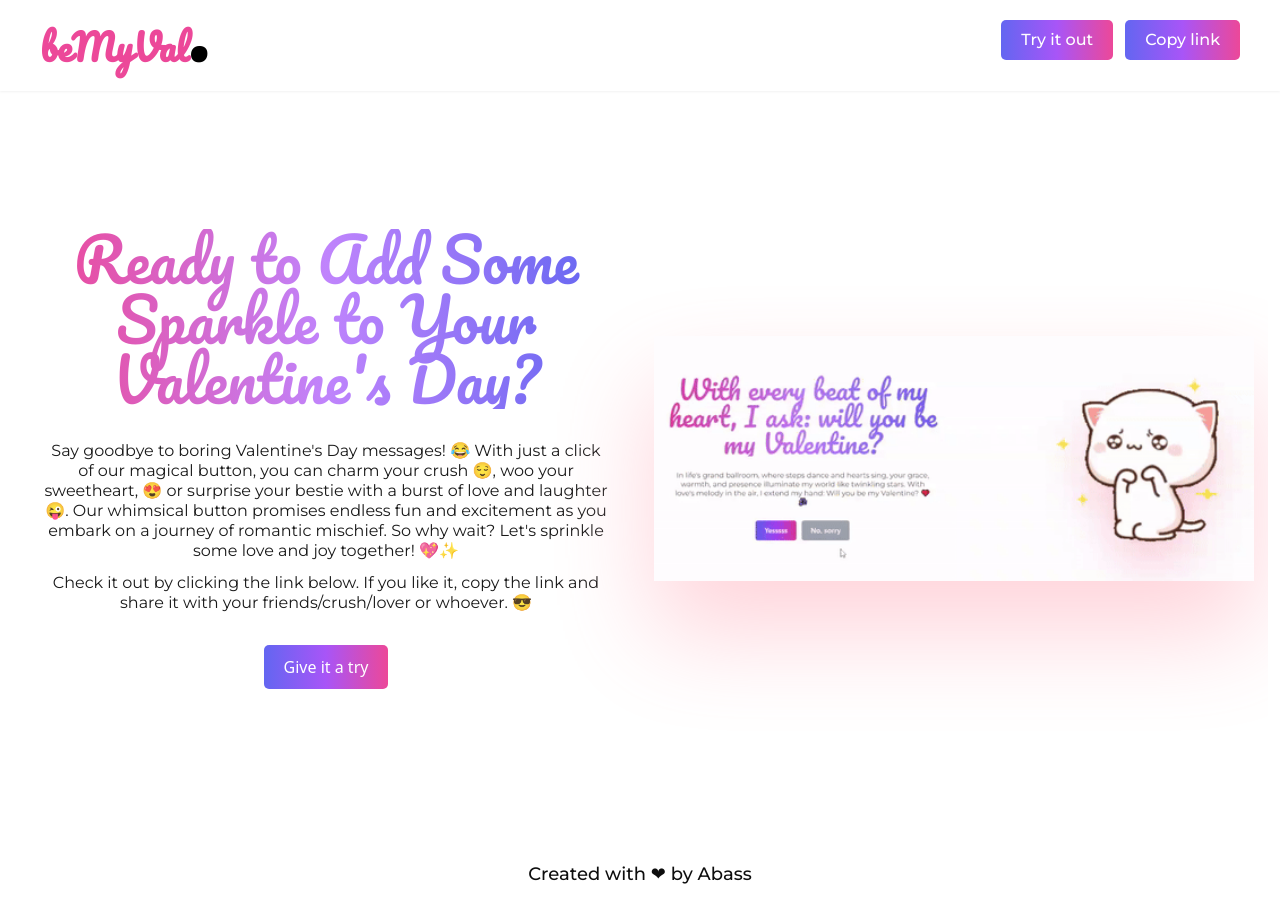
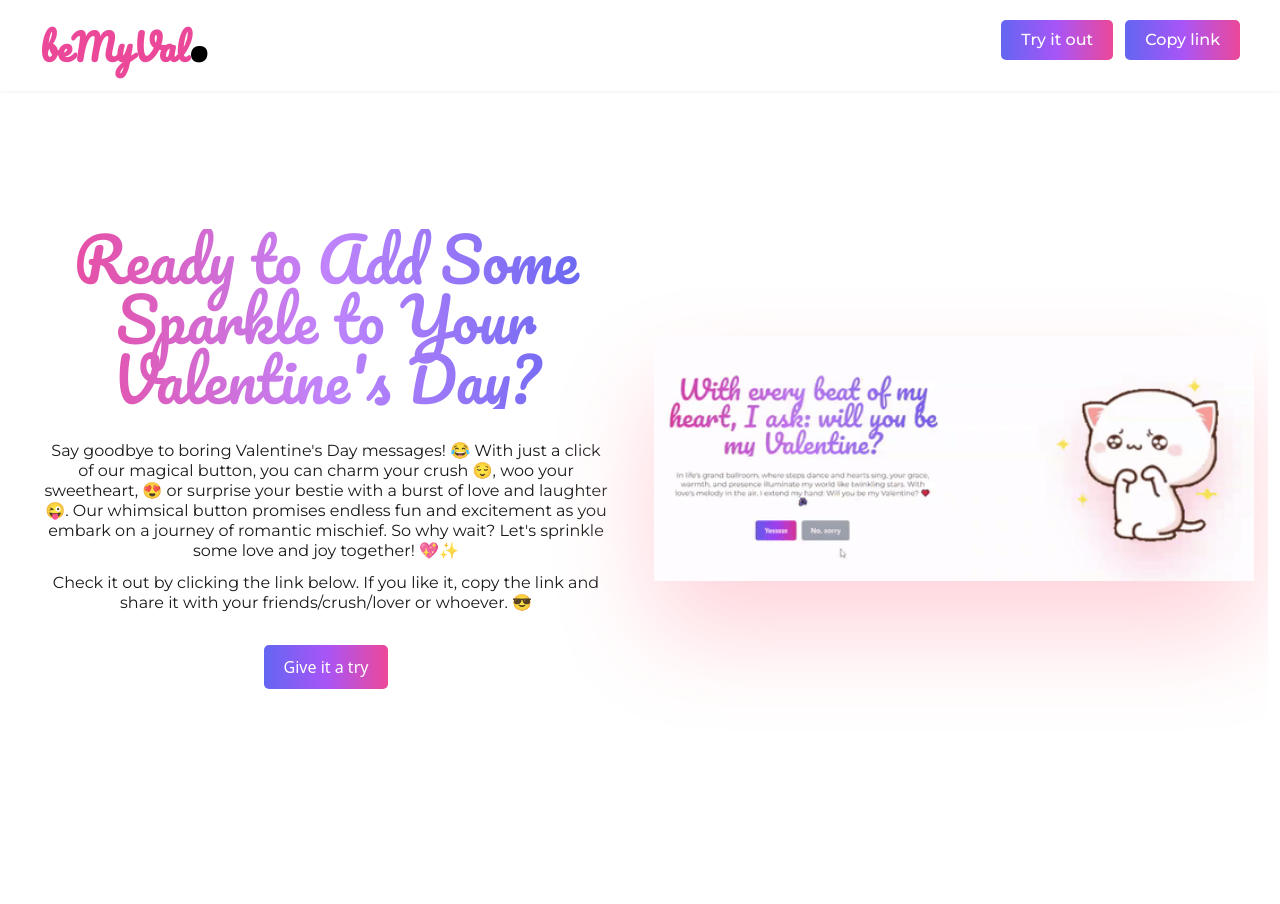
Before and after one commit to AbassKoyang/Val, a React (Vite) app: page / in a window 1280 px wide. After the commit the page ends 844 px from the top, so only its background shows below. Built offline with nearby package versions, Linux system fonts and the light colour scheme.

Commit message:
Update RootLayout.jsx

```diff
--- a/src/layouts/RootLayout.jsx
+++ b/src/layouts/RootLayout.jsx
@@ -1,7 +1,5 @@
 import { Outlet } from 'react-router-dom'
 import NavBar from '../components/NavBar'
-import Footer from '../components/Footer'
-
 const RootLayout = () => {
   return (
     <div className='w-full  bg-white overflow-x-hidden'>
@@ -9,7 +7,6 @@ const RootLayout = () => {
         <main className='w-full min-h-screen mb-5 p-3 bg-white overflow-x-hidden'>
             <Outlet />
         </main>
-        <Footer />
     </div>
   )
 }
```
